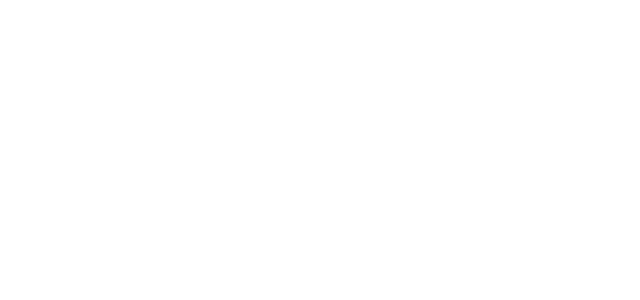
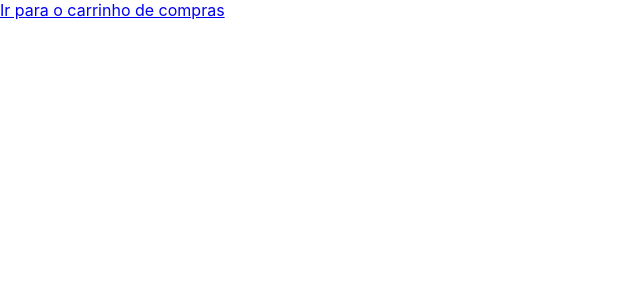
Before and after one commit to yuryss98/Front-End-Online-Store, a React (Create React App) app: page /details/1 in a window 1280 px wide. Shown: the top 300 px of the page, without its empty margins (0-640 px from the left). Built offline with nearby package versions, Linux system fonts and the light colour scheme; no server answers.

Commit message:
req-7-group-10

```diff
--- a/src/App.js
+++ b/src/App.js
@@ -2,6 +2,7 @@
 import { BrowserRouter, Route, Switch } from 'react-router-dom';
 import Home from './Home';
 import Carrinho from './Carrinho';
+import Details from './components/Details';
 
 class App extends Component {
   render() {
@@ -9,8 +10,9 @@
       <div className="App">
         <BrowserRouter>
           <Switch>
+            <Route exact path="/carrinho/" component={ Carrinho } />
+            <Route exact path="/details/:id" component={ Details } />
             <Route exact path="/" component={ Home } />
-            <Route exact path="/carrinho" component={ Carrinho } />
           </Switch>
         </BrowserRouter>
       </div>
--- a/src/Home.jsx
+++ b/src/Home.jsx
@@ -100,6 +100,13 @@
               <p>{ product.title }</p>
               <img src={ product.thumbnail } alt={ product.title } />
               <p>{ product.price }</p>
+              <Link
+                to={ `/details/${product.id}` }
+                data-testid="product-detail-link"
+              >
+                Ver Detalhes
+
+              </Link>
             </div>
           )) : <p>{ test }</p>
         }
@@ -108,9 +115,16 @@
           itemsCategory.length > 0 && (
             itemsCategory.map((item) => (
               <div key={ item.id } data-testid="product">
-                <p>{ item.price }</p>
                 <p>{ item.title }</p>
                 <img src={ item.thumbnail } alt={ item.title } />
+                <p>{ item.price }</p>
+                <Link
+                  to={ `/details/${item.id}` }
+                  data-testid="product-detail-link"
+                >
+                  Ver Detalhes
+
+                </Link>
               </div>
             ))
           )
--- /dev/null
+++ b/src/components/Details.jsx
@@ -0,0 +1,53 @@
+import PropTypes from 'prop-types';
+import React, { Component } from 'react';
+import { Link } from 'react-router-dom';
+import { getProductById } from '../services/api';
+
+export default class Details extends Component {
+  state = {
+    product: {},
+  }
+
+  async componentDidMount() {
+    const { match: { params: { id } } } = this.props;
+    const response = await getProductById(id);
+    this.setState({
+      product: response,
+    });
+  }
+
+  render() {
+    const { product } = this.state;
+    const { title, thumbnail, price } = product;
+    return (
+      <div>
+        <Link
+          to="/carrinho"
+          data-testid="shopping-cart-button"
+        >
+          Ir para o carrinho de compras
+
+        </Link>
+
+        {
+          product && (
+            <div>
+              <p data-testid="product-detail-name">{ title }</p>
+              <img data-testid="product-detail-image" src={ thumbnail } alt={ title } />
+              <p data-testid="product-detail-price">{ price }</p>
+            </div>
+          )
+        }
+
+      </div>
+    );
+  }
+}
+
+Details.propTypes = {
+  match: PropTypes.shape({
+    params: PropTypes.shape({
+      id: PropTypes.string,
+    }),
+  }).isRequired,
+};
--- a/src/services/api.js
+++ b/src/services/api.js
@@ -22,3 +22,10 @@
     return error.message;
   }
 }
+
+export async function getProductById(id) {
+  const url = `https://api.mercadolibre.com/items/${id}`;
+  const response = await fetch(url);
+  const data = await response.json();
+  return data;
+}
```
